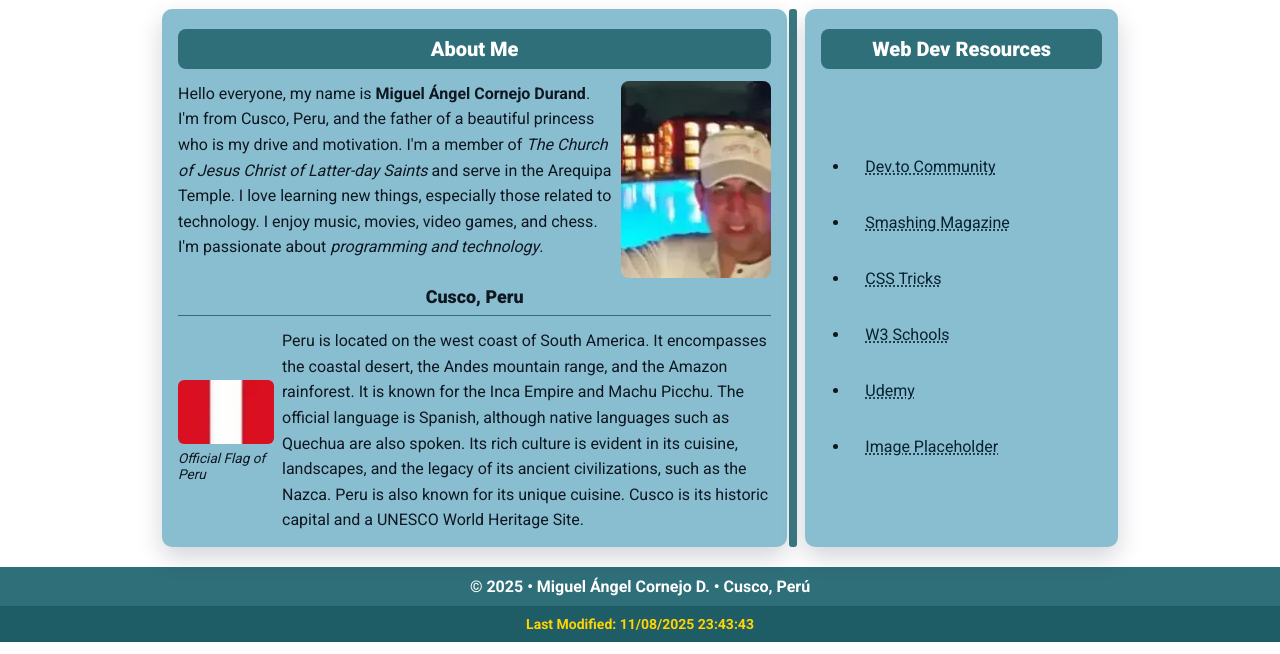
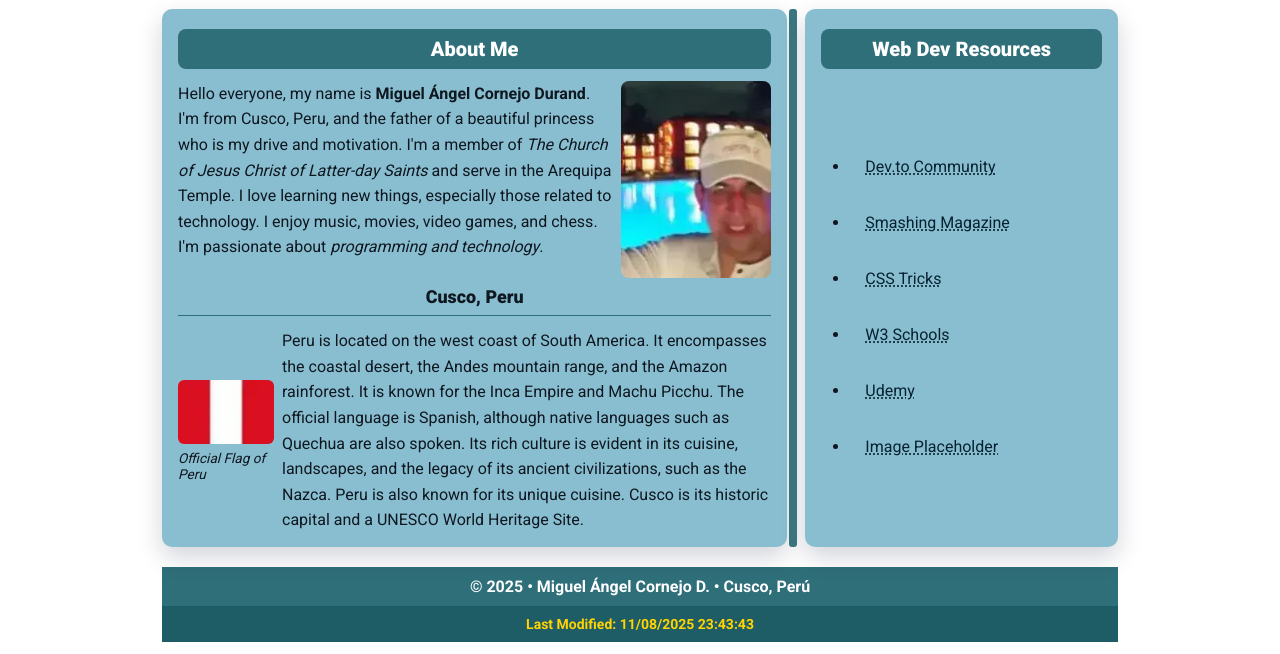
Before and after one commit to Michellangello27/wdd131, a plain HTML site: page index.html in a window 1280 px wide. Shown: the part 148-802 px from the top of the page. Drawn offline with Linux system fonts and the light colour scheme.

```diff
--- a/styles/base.css
+++ b/styles/base.css
@@ -332,13 +332,3 @@ a:focus-visible {
   color: var(--accent-yellow);
   font-size: clamp(12px, 1.1vw, 14px);
 }
-
-.site-footer>.wrap {
-  max-width: 100%;
-  width: 100%;
-  padding-inline: 0;
-}
-
-.site-footer p {
-  border-radius: 0;
-}
```
